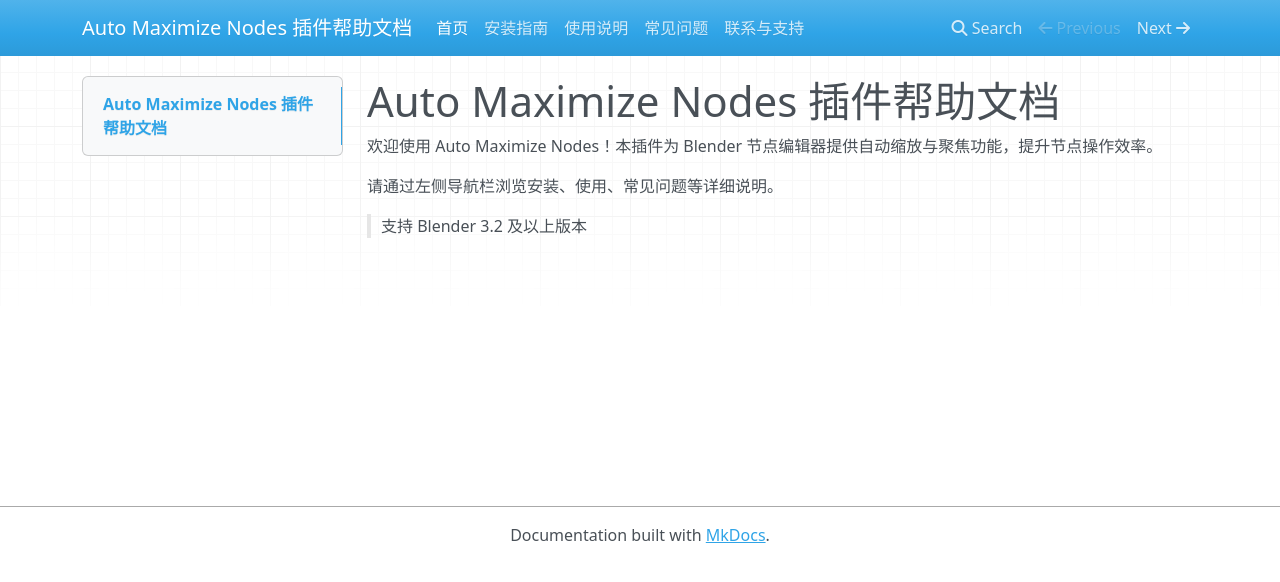
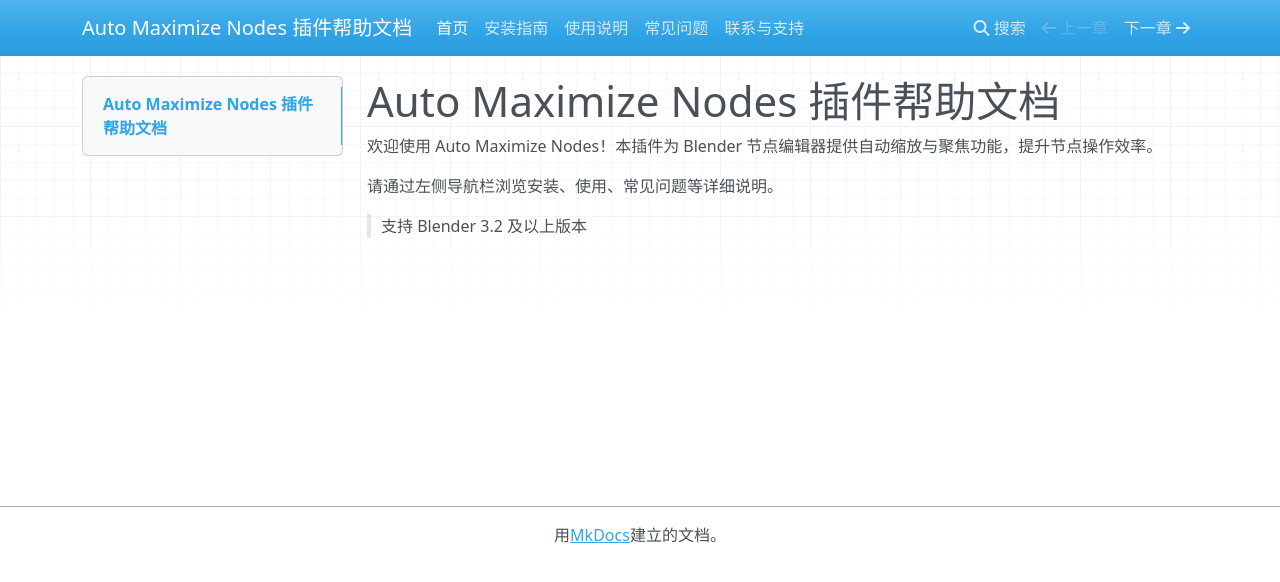
Before and after one commit to chenpaner/Auto-Maximize-Nodes-Help, an MkDocs documentation site: the page built from src_docs/index.md, in a window 1280 px wide. Shown: the top 582 px of the page. Built offline with MkDocs 1.6.1, drawn with Linux system fonts in a browser that asks for light colours; nearby versions of some CDN libraries; a style sheet for code colours, icons or effects is not loaded; part of the change alters nothing that is shown.

```diff
--- a/mkdocs.yml
+++ b/mkdocs.yml
@@ -6,10 +6,52 @@ nav:
   - 使用说明: usage.md
   - 常见问题: faq.md
   - 联系与支持: contact.md
+
 theme:
   name: mkdocs
   language: zh
+  # --- 以下为根据官方文档添加的 mkdocs 主题特有配置 ---
+
+  # 颜色模式设置 (light, dark, auto)
+  color_mode: light
+  # 是否允许用户在导航栏切换颜色模式
+  user_color_mode_toggle: false
+
+  # 顶部导航栏视觉风格 (primary, dark, light)
+  nav_style: primary
+
+  # 代码高亮设置
+  highlightjs: true
+  # 浅色模式下的代码高亮风格
+  hljs_style: github
+  # 深色模式下的代码高亮风格
+  hljs_style_dark: github_dark
+  # 额外支持的语言列表 (默认已支持23种常用语言)
+  hljs_languages:
+    - yaml
+    - rust
+    - python
+    - javascript
+    - json
+    - bash
+
+  # Google Analytics 配置 (如需启用，请将 G-ABC123 替换为你的实际 ID)
+  # analytics:
+  #   gtag: G-ABC123
+
+  # 键盘快捷键设置 (值为键盘 keyCode)
+  shortcuts:
+    help: 191    # ? 键：显示帮助
+    next: 78     # n 键：下一页
+    previous: 80 # p 键：上一页
+    search: 83   # s 键：搜索
+
+  # 侧边栏导航树的最大深度
+  navigation_depth: 2
+
+  # 本地化设置 (虽然上面有 language: zh，但 theme 下也可指定 locale 以覆盖或明确指定)
+  # 官方支持 zh_CN (简体中文) 和 zh_TW (繁体中文)
+  locale: zh_CN
+
 docs_dir: src_docs
 site_dir: docs
-# docs_dir: src_docs   <-- 告诉 MkDocs 去 src_docs 文件夹找 Markdown 源文件
-# site_dir: docs       <-- 告诉 MkDocs 把生成的网页放到 docs 文件夹
```
